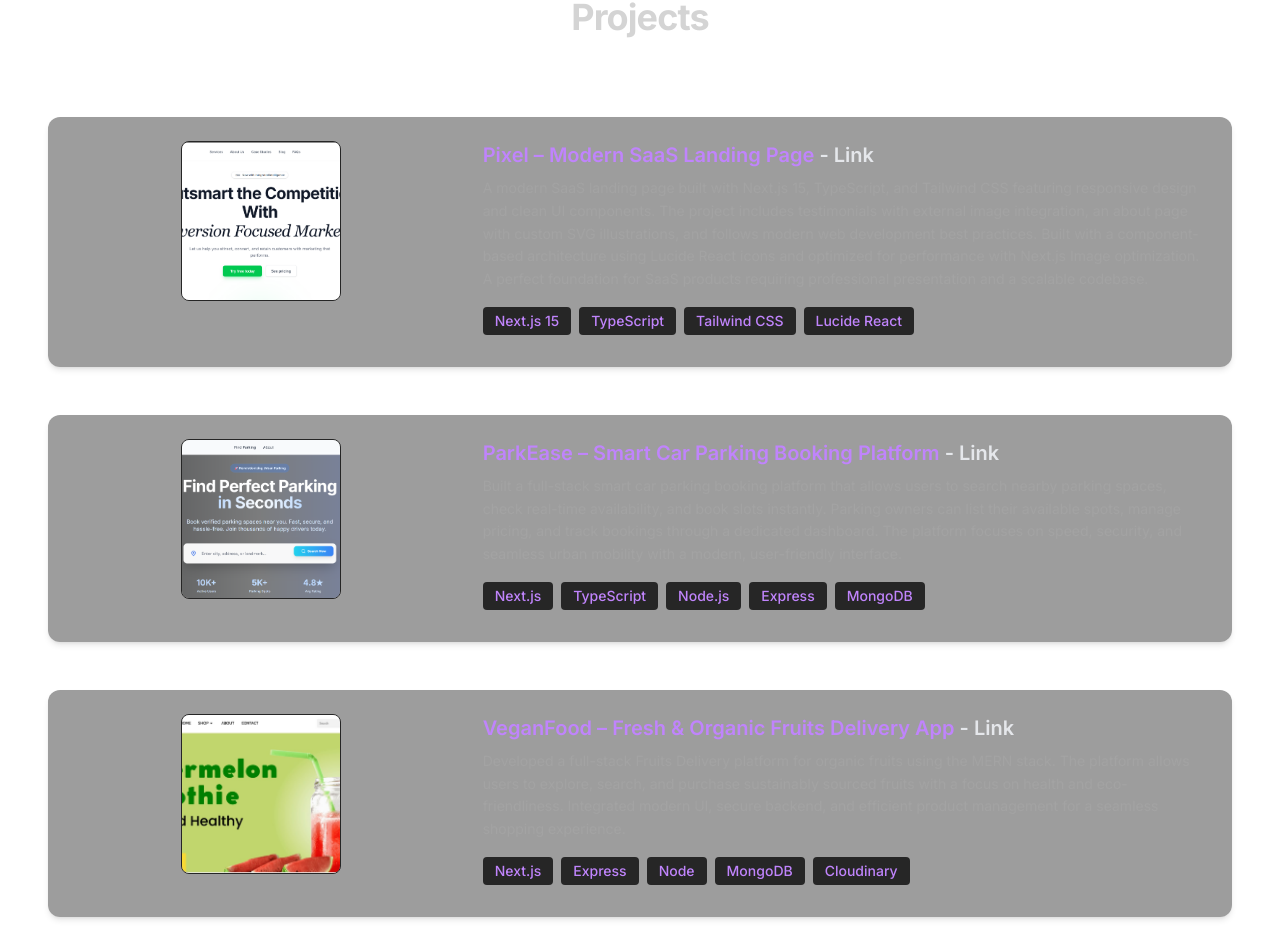
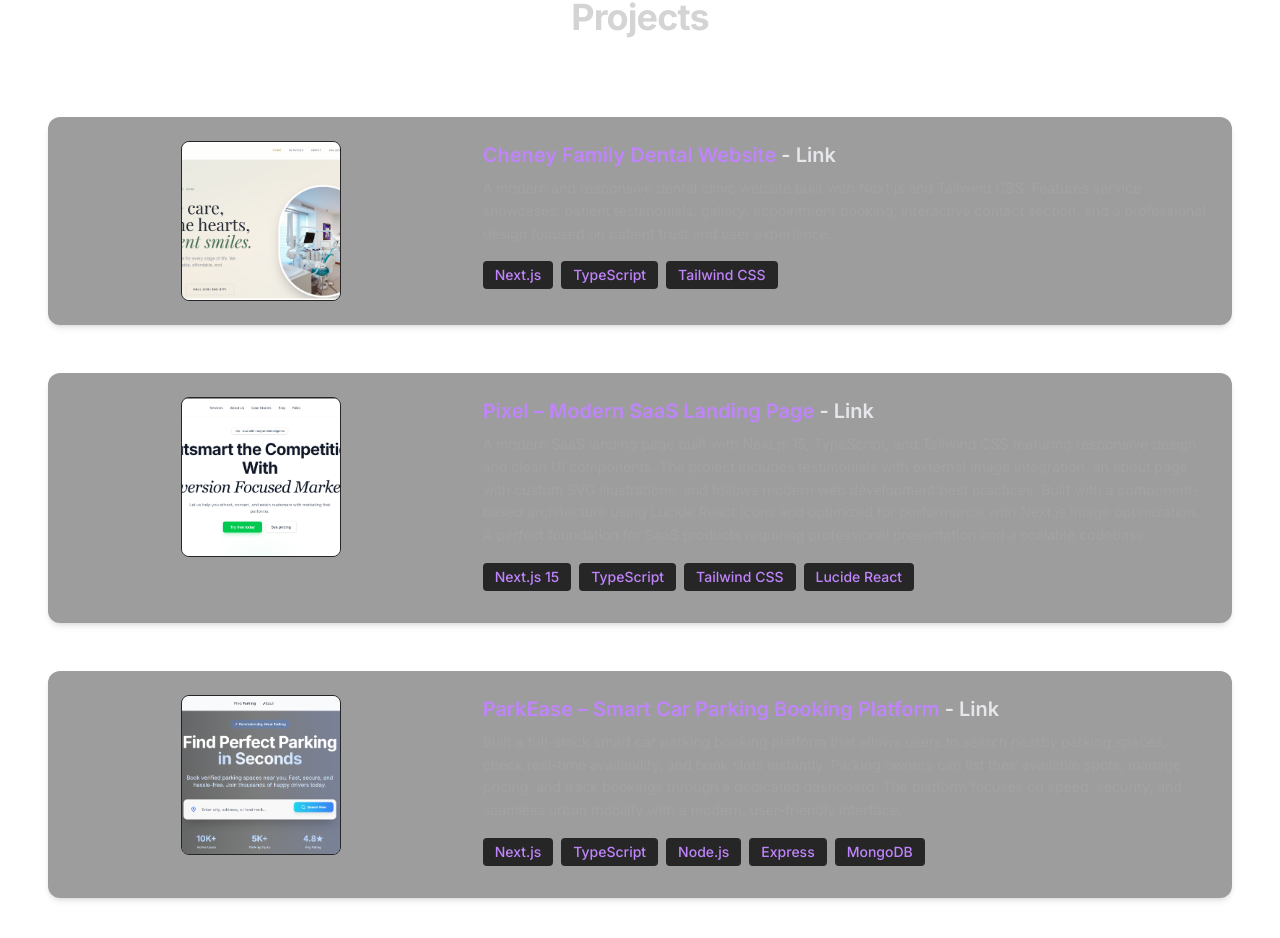
Before and after one commit to ayushjag/Portfolio, a React (Vite) app: page / in a window 1280 px wide. Shown: the part 2510-3448 px from the top of the page. Built offline with nearby package versions, Linux system fonts and the light colour scheme.

Commit message:
Add project9 for Cheney Family Dental Website
Added project9 image and details for Cheney Family Dental Website.

```diff
--- a/src/constants/index.js
+++ b/src/constants/index.js
@@ -5,6 +5,8 @@ import project4 from "../assets/projects/project-4.jpg";
 import project5 from "../assets/projects/project-5.jpg";
 import project6 from "../assets/projects/project-6.png";
 import project8 from "../assets/projects/project-8.png";
+import project9 from "../assets/projects/project-9.png";
+
 
 export const HERO_CONTENT = `I’m a Full-Stack Developer with hands-on experience building scalable, high-performance web applications. I specialize in Next.js, React.js, Node.js, Express, and MongoDB, creating modern user interfaces with efficient, secure back-end systems. I’m passionate about clean code, performance optimization, and delivering seamless user experiences using cutting-edge web technologies.`;
 
@@ -52,6 +54,15 @@ export const EXPERIENCES = [
 ];
 
 export const PROJECTS = [
+  {
+title: "Cheney Family Dental Website",
+image: project9,
+description:
+"A modern and responsive dental clinic website built with Next.js and Tailwind CSS. Features service showcases, patient testimonials, gallery, appointment booking, interactive contact section, and a professional design focused on patient trust and user experience.",
+technologies: ["Next.js", "TypeScript", "Tailwind CSS"],
+link: "https://your-smile-companion.vercel.app/",
+},
+
   {
   title: "Pixel – Modern SaaS Landing Page",
   image: project8,
```
